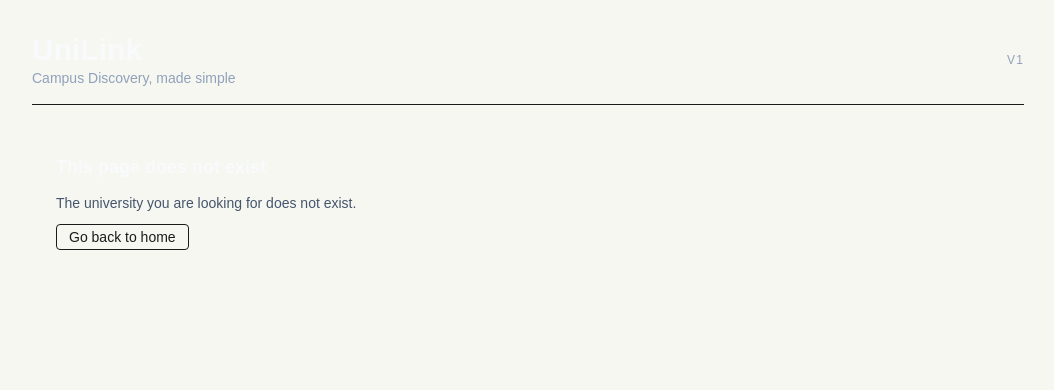
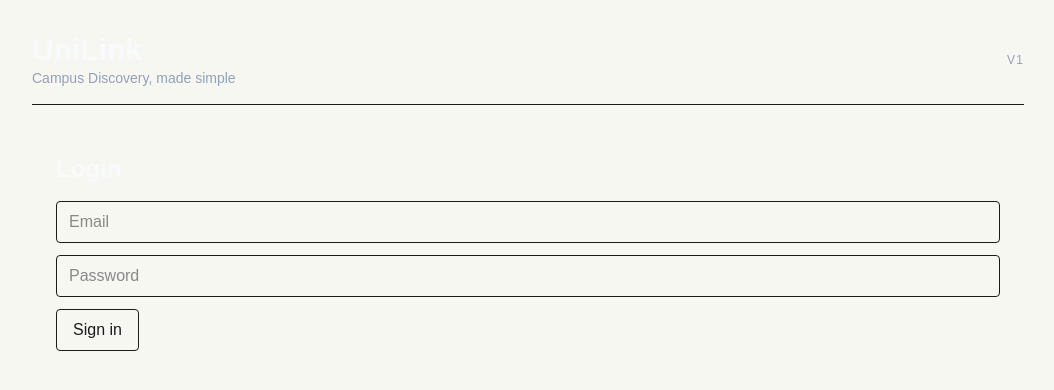
Before and after one commit to RomeloDev/UNILINK, a Next.js app: page /login in a window 1280 px wide. Before the commit this address had no page. Shown: the top 390 px of the page, without its empty margins (112-1166 px from the left). Built offline with nearby package versions, Linux system fonts and the light colour scheme; no server answers.

Commit message:
Firebase instance and login page added

```diff
--- /dev/null
+++ b/app/login/page.tsx
@@ -0,0 +1,40 @@
+"use client";
+
+import React, { useState } from "react";
+import { signInWithEmailAndPassword } from "firebase/auth";
+import { auth } from "@/lib/auth";
+
+export default function LoginPage() {
+    const [email, setEmail] = useState("");
+    const [password, setPassword] = useState("");
+
+    const handleLogin = async (e: React.FormEvent) => {
+        e.preventDefault();
+        await signInWithEmailAndPassword(auth, email, password);
+    };
+
+    return (
+        <main className="space-y-4 p-6">
+            <h1 className="text-2xl font-bold">Login</h1>
+            <form className="space-y-3" onSubmit={handleLogin}>
+                <input
+                    type="email"
+                    placeholder="Email"
+                    className="w-full rounded border px-3 py-2"
+                    value={email}
+                    onChange={(e) => setEmail(e.target.value)}
+                />
+                <input
+                    type="password"
+                    placeholder="Password"
+                    className="w-full rounded border px-3 py-2"
+                    value={password}
+                    onChange={(e) => setPassword(e.target.value)}
+                />
+                <button className="rounded border px-4 py-2 hover:bg-white hover:text-black hover:border-black" type="submit">
+                    Sign in
+                </button>
+            </form>
+        </main>
+    );
+}
--- /dev/null
+++ b/lib/auth.ts
@@ -0,0 +1,4 @@
+import { getAuth } from "firebase/auth";
+import { app } from "./firebase";
+
+export const auth = getAuth(app);
--- /dev/null
+++ b/lib/firebase.ts
@@ -0,0 +1,12 @@
+import { initializeApp, getApps, getApp } from "firebase/app";
+
+const firebaseConfig = {
+  apiKey: process.env.NEXT_PUBLIC_FIREBASE_API_KEY,
+  authDomain: process.env.NEXT_PUBLIC_FIREBASE_AUTH_DOMAIN,
+  projectId: process.env.NEXT_PUBLIC_FIREBASE_PROJECT_ID,
+  storageBucket: process.env.NEXT_PUBLIC_FIREBASE_STORAGE_BUCKET,
+  messagingSenderId: process.env.NEXT_PUBLIC_FIREBASE_MESSAGING_SENDER_ID,
+  appId: process.env.NEXT_PUBLIC_FIREBASE_APP_ID,
+};
+
+export const app = getApps().length ? getApp() : initializeApp(firebaseConfig);
--- a/package.json
+++ b/package.json
@@ -9,6 +9,7 @@
     "lint": "eslint"
   },
   "dependencies": {
+    "firebase": "^12.9.0",
     "leaflet": "^1.9.4",
     "next": "16.1.4",
     "react": "19.2.3",
```
Also changed, not shown: 2 other files (tests, documents, lock files or other folders).
